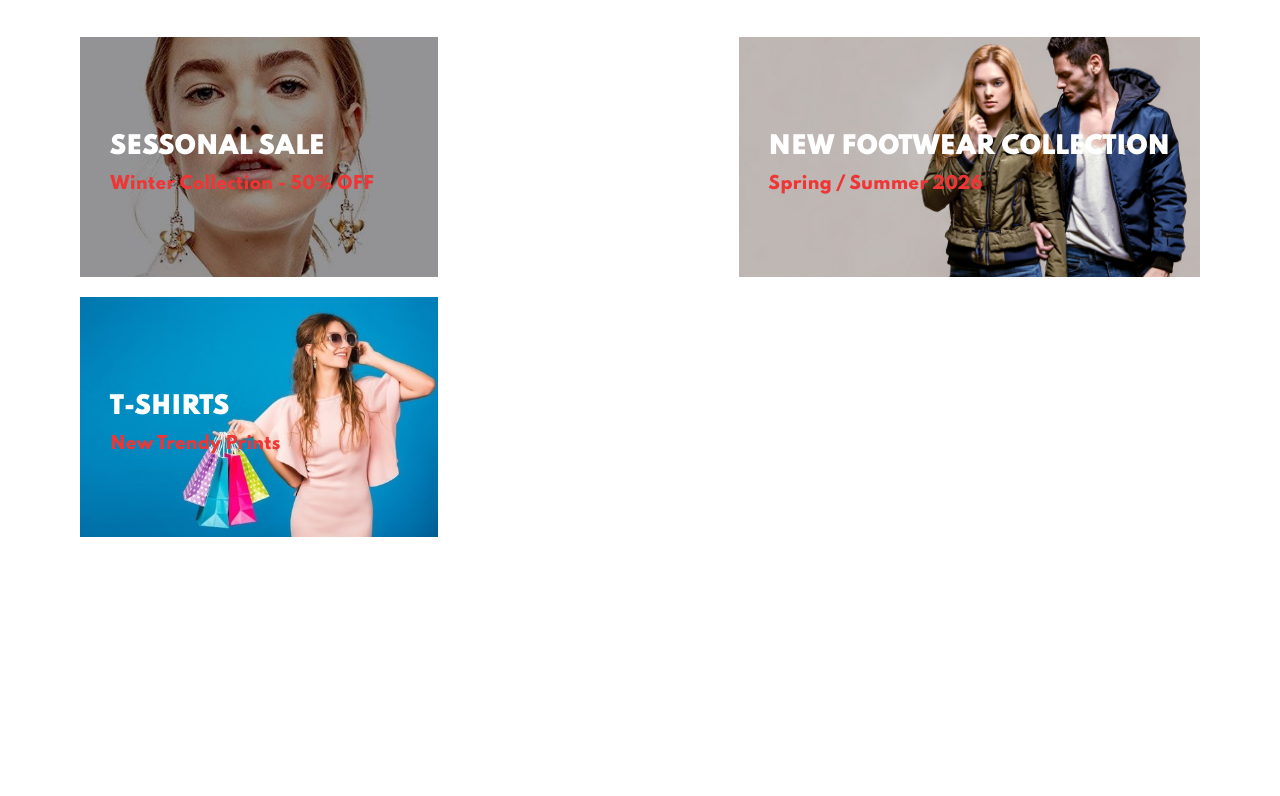
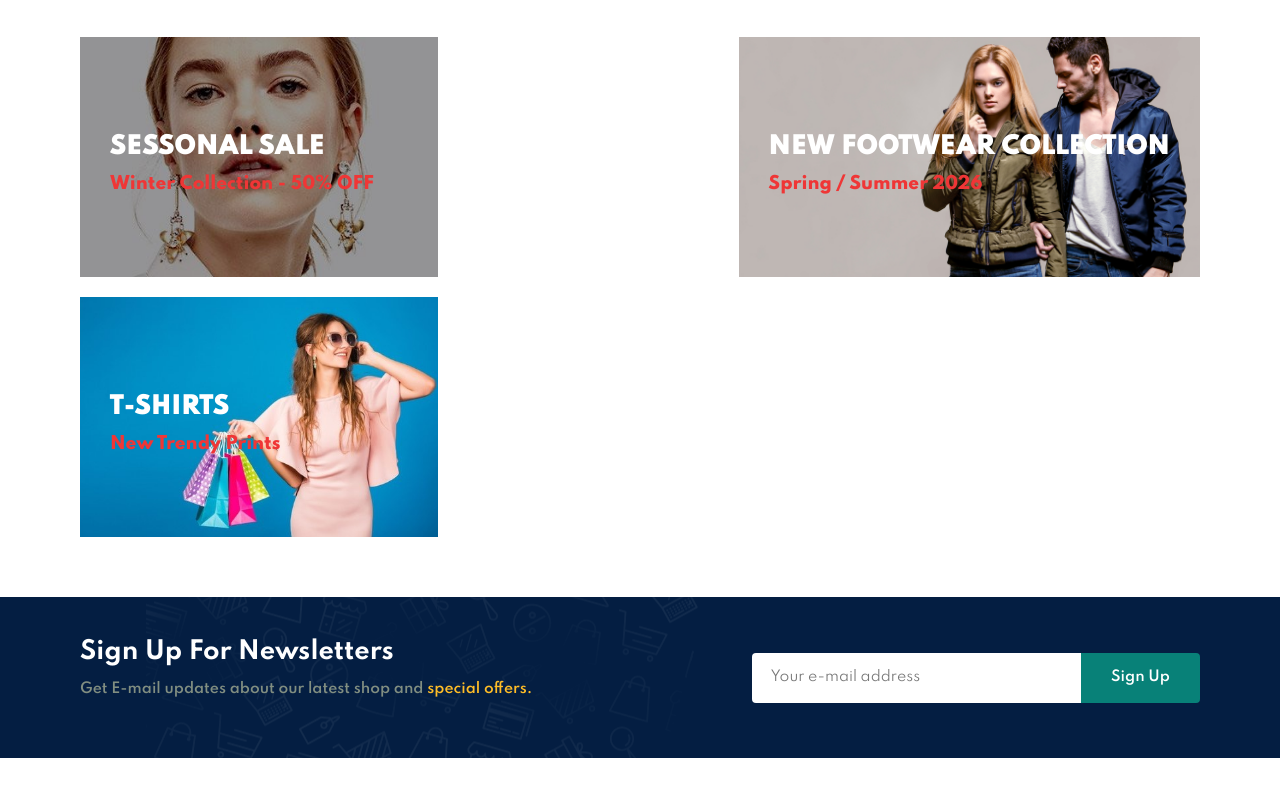
Before and after one commit to ArafatCMT/Outfito, a plain HTML site: page index.html in a window 1280 px wide. Shown: the part 5113-5909 px from the top of the page. Before the commit the page ends 5670 px from the top, so only its background shows below. Drawn offline with Linux system fonts and the light colour scheme.

Commit message:
create news letter section

```diff
--- a/index.html
+++ b/index.html
@@ -607,18 +607,30 @@
         </div>
     </section>
 
-    <section id="banner3" >
+    <section id="banner3">
         <div class="banner-box">
             <h2>SESSONAL SALE</h2>
-           <h3>Winter Collection - 50% OFF</h3>
+            <h3>Winter Collection - 50% OFF</h3>
         </div>
         <div class="banner-box banner-box2">
             <h2>NEW FOOTWEAR COLLECTION</h2>
-           <h3>Spring / Summer 2026</h3>
+            <h3>Spring / Summer 2026</h3>
         </div>
         <div class="banner-box banner-box3">
             <h2>T-SHIRTS</h2>
-           <h3>New Trendy Prints</h3>
+            <h3>New Trendy Prints</h3>
+        </div>
+    </section>
+
+    <!-- Newsletter Section -->
+    <section id="newsletter" class="section-p1 section-m1">
+        <div class="newstext">
+            <h4>Sign Up For Newsletters</h4>
+            <p>Get E-mail updates about our latest shop and <span>special offers.</span></p>
+        </div>
+        <div class="form">
+            <input type="email" placeholder="Your e-mail address">
+            <button class="normal">Sign Up</button>
         </div>
     </section>
 
--- a/style.css
+++ b/style.css
@@ -66,7 +66,7 @@ button.white{
     outline: none;
     border: 1px solid #fff;
     cursor: pointer;
-    transition: 0.2s ease;
+    transition: 0.3s ease;
 }
 
 body {
@@ -411,3 +411,50 @@ svg {
     font-size: 17px;
     font-weight: 800;
 }
+
+/* News Letter Section Styling  */
+#newsletter{
+    display: flex;
+    justify-content: space-between;
+    flex-wrap: wrap;
+    align-items: center;
+    background-image: url("images/banner/b14.png");
+    background-repeat: no-repeat;
+    background-position: 20% 30%;
+    background-color: #041e42;
+}
+#newsletter h4{
+    font-size: 24px;
+    font-weight: 700;
+    color: #fff;
+}
+#newsletter p{
+    font-size: 14px;
+    font-weight: 600;
+    color: #818e81;
+}
+#newsletter p span{
+    color: #ffbd27;
+}
+#newsletter .form{
+    display: flex;
+    width: 40%;
+}
+#newsletter input{
+    height: 3.125rem;
+    padding: 0 1.25em;
+    font-size: 14px;
+    width: 100%;
+    border: 1px solid transparent;
+    border-radius: 4px;
+    outline: none;
+    border-top-right-radius: 0;
+    border-bottom-right-radius: 0;
+}
+#newsletter button{
+    color: #fff;
+    background-color: #088178;
+    white-space: nowrap;
+    border-top-left-radius: 0;
+    border-bottom-left-radius: 0;
+}
```
